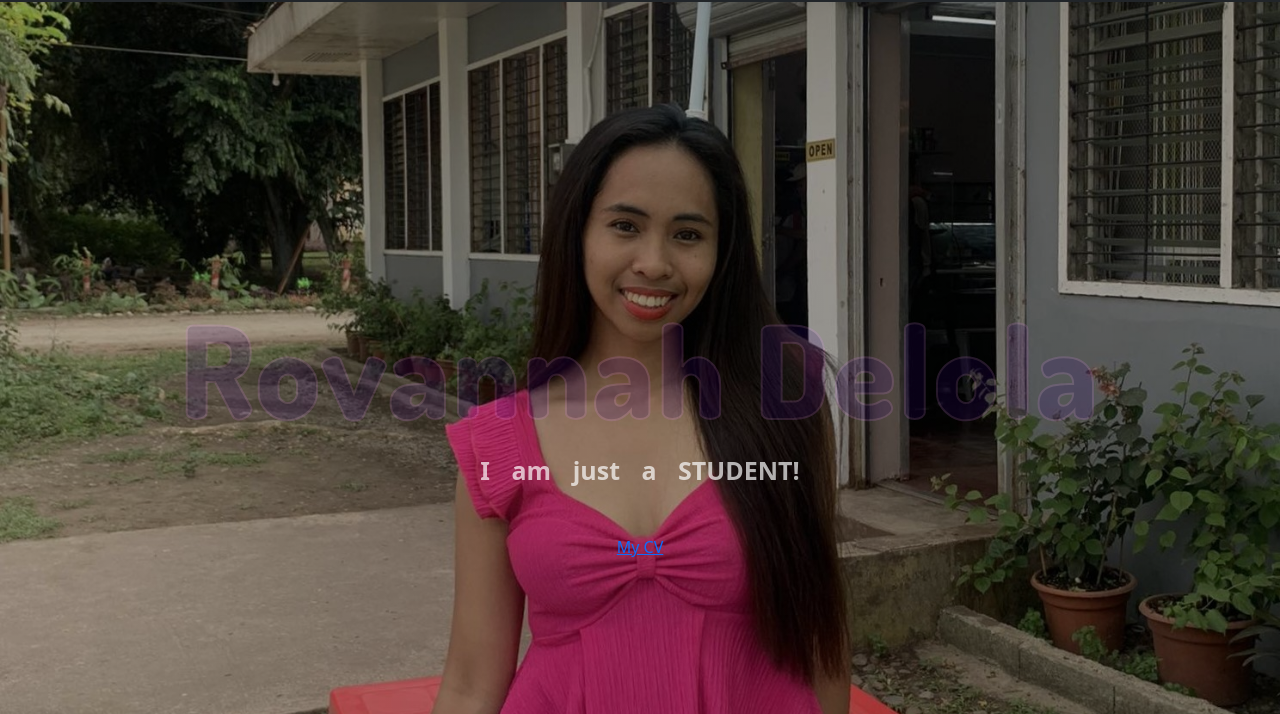
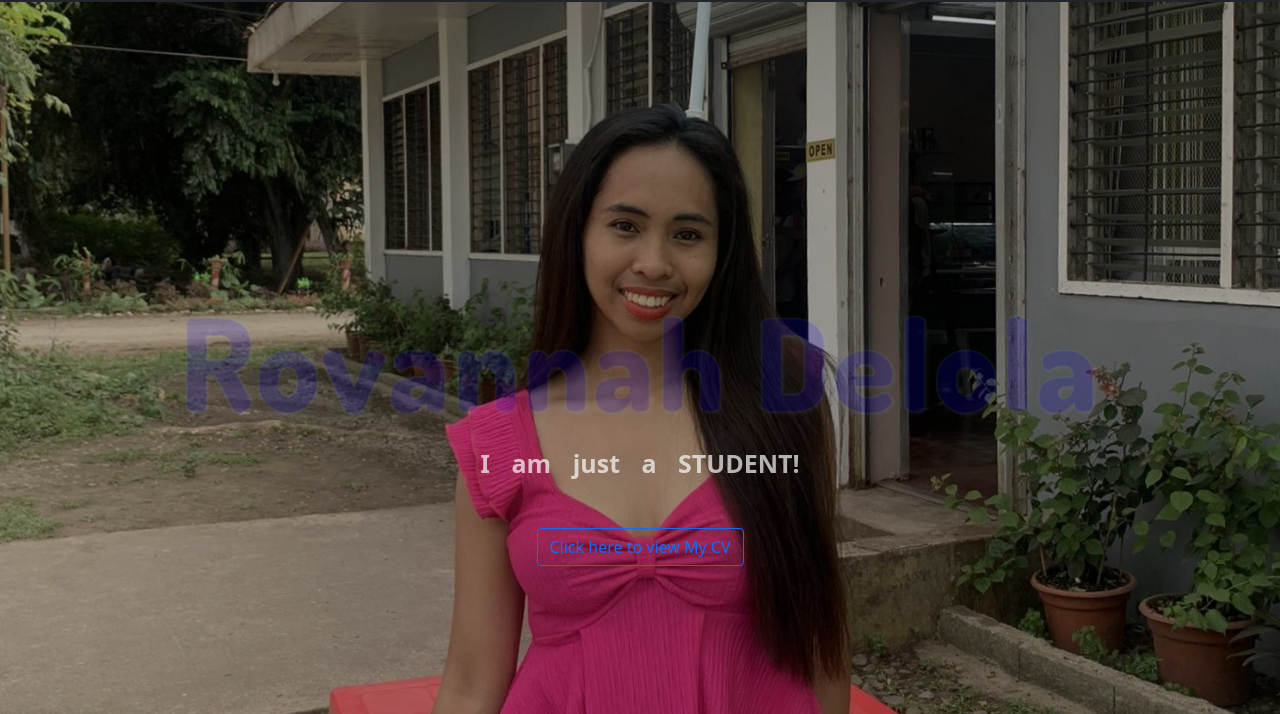
Before and after one commit to rovannahdelola/rdelola, a plain HTML site: page index.html in a window 1280 px wide. Shown: the part 86-800 px from the top of the page. Drawn offline with nearby package versions, Linux system fonts and the light colour scheme.

Commit message:
index.html

```diff
--- a/index.html
+++ b/index.html
@@ -9,7 +9,7 @@
     <link href="https://stackpath.bootstrapcdn.com/bootstrap/5.3.0/css/bootstrap.min.css" rel="stylesheet">
 
 
-    <link rel="shortcut icon" href="r.png" type="image/png">
+    <link rel="shortcut icon" href="img/r.png" type="image/png">
     <title>Personal Website</title>
     <link rel="stylesheet" type="text/css" href="./style.css">
 
@@ -91,13 +91,15 @@
                 <h4 style="animation: fadeInOut 3s ease-in-out 1s infinite;">
                     I am just a STUDENT!
                 </h4>
-                <a href="https://drive.google.com/file/d/1vTE1-0b5FSPYRBNqvwIZz9h7qYCtiiuv/view?usp=sharing">
+                <a href="https://drive.google.com/file/d/1vTE1-0b5FSPYRBNqvwIZz9h7qYCtiiuv/view?usp=sharing" class="btn btn-outline-primary" target="_blank">
                     <!-- Link to the CV -->
-                    My CV
+                    Click here to view My CV
                 </a>
+
             </div>
         </div>
     </section>
+
 
 
     <section class="about py-5 text-light bg-dark" id="about">
@@ -134,6 +136,9 @@
             </div>
         </div>
     </section>
+
+
+
 
     <section class="certifications py-5 text-light bg-dark" id="certifications">
         <div class="container text-center">
--- a/style.css
+++ b/style.css
@@ -39,8 +39,9 @@
 }
 #rov {
     font-size: 8rem;
-    color: rgb(59, 1, 140);
-    -webkit-text-stroke: 2px #e692ff;
+    color: #0d04f7;
+    -webkit-text-stroke: 2px rgba(114, 161, 249, 0.5);
+    text-shadow: 2px 2px 5px rgba(209, 204, 209, 0.5);
 }
 
 @media (max-width: 768px) {
@@ -54,6 +55,31 @@
         font-size: 2rem;
     }
 }
+
+/* Basic outline button styling */
+.btn {
+    display: inline-block;
+    padding: 10px 20px;
+    font-size: 16px;
+    text-decoration: none;
+    border: 2px solid #007bff; /* Primary color border */
+    border-radius: 5px; /* Rounded corners */
+    color: #007bff; /* Primary color for text */
+    background-color: transparent; /* Transparent background */
+    transition: all 0.3s ease; /* Smooth transition */
+}
+
+/* Hover effect */
+.btn:hover {
+    background-color: #007bff; /* Primary color background */
+    color: #fff; /* White text */
+}
+
+/* Optional for more padding or responsive adjustment */
+.btn-outline-primary {
+    padding: 12px 25px; /* Extra padding for a larger button */
+}
+
 
 .home{
 	position: relative;
```
